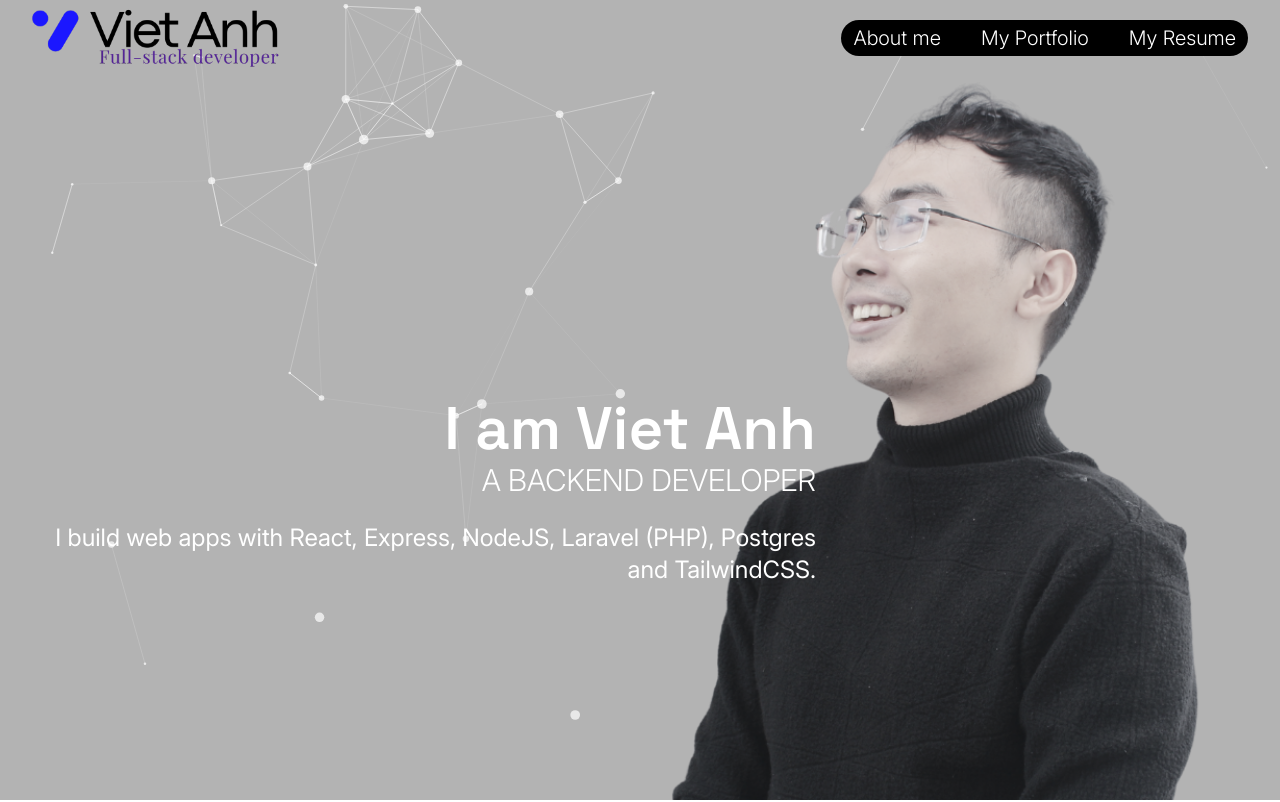
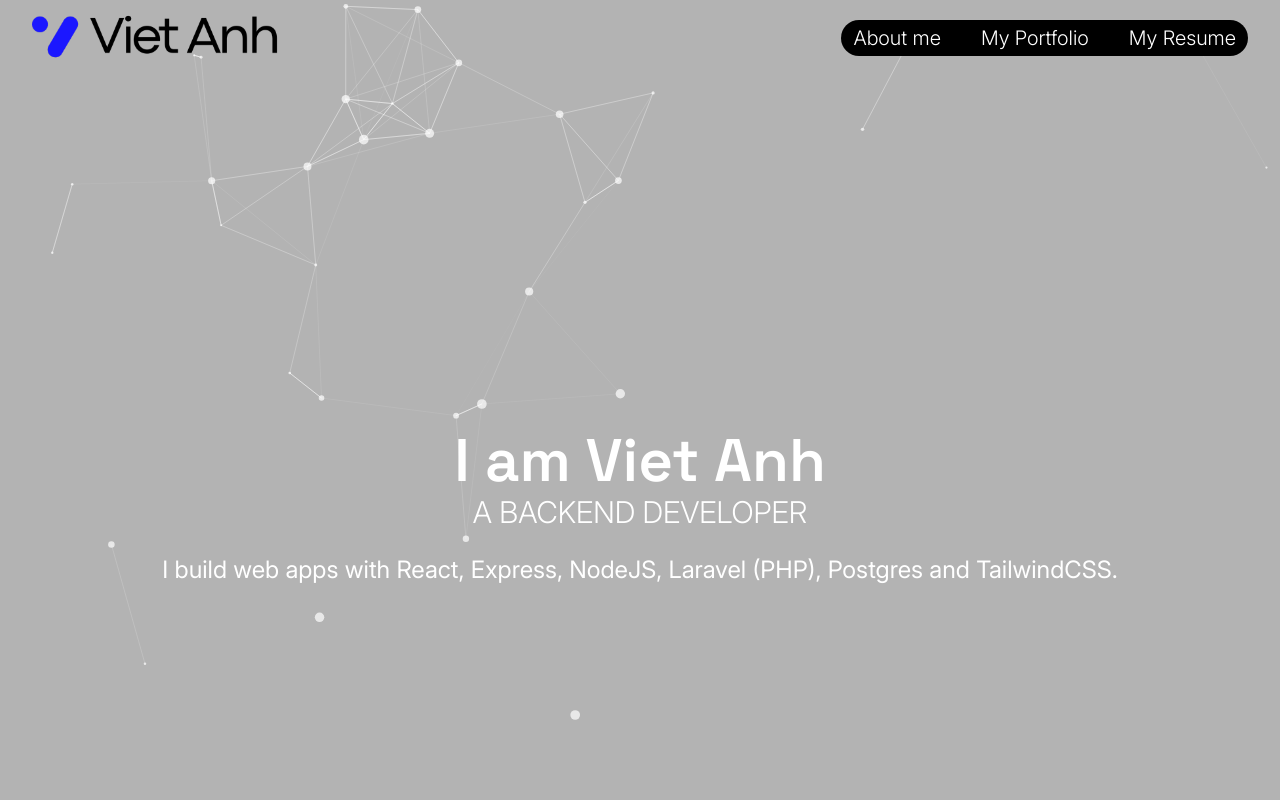
Before and after one commit to VietAnhPhan/my-portfolio, a React (Vite) app: page / in a window 1280 px wide. Shown: the top 802 px of the page. Built offline with nearby package versions, Linux system fonts and the light colour scheme; some icons are missing.

Commit message:
Hide the image background

```diff
--- a/src/Hero.module.css
+++ b/src/Hero.module.css
@@ -1,5 +1,5 @@
 .background {
-  background-image: url(/profile/vietanh-banner-sweater.png);
+  /* background-image: url(/profile/vietanh-banner-sweater.png); */
   background-size: cover;
   background-repeat: no-repeat;
   background-position-x: center;
--- a/src/components/AboutMe.jsx
+++ b/src/components/AboutMe.jsx
@@ -27,7 +27,7 @@ function AboutMe() {
         height={80}
         background="about-me"
         gradient={true}
-        bannerUrl={"/profile/vietanh-banner-sweater.png"}
+        // bannerUrl={"/profile/vietanh-banner-sweater.png"}
       ></Banner>
       <div className="container max-w-2xl py-20">
         <h2 className="text-5xl mb-6">About me</h2>
--- a/src/components/Banner/Banner.module.css
+++ b/src/components/Banner/Banner.module.css
@@ -63,7 +63,7 @@
 }
 
 .aboutMeBg {
-  background-image: url(/profile/vietanh-banner-sweater.png);
+  /* background-image: url(/profile/vietanh-banner-sweater.png); */
   background-color: #b3b3b3;
   background-position-x: center;
 }
--- a/src/components/Home/Home.jsx
+++ b/src/components/Home/Home.jsx
@@ -15,10 +15,8 @@ function Home() {
       <div className={`${styles.background} flex items-end`}>
         <Particle />
         <div className="container mx-auto lg:py-20 mb-9 lg:mb-0">
-          <div className="md:grid md:grid-cols-3 gap-x-20 ">
-            <div className="col-span-2 flex items-end">
           <div
-                className={`flex flex-col text-left lg:text-right ${animation.appearUp}`}
+            className={`flex flex-col text-center ${animation.appearUp}`}
           >
             {/* Introduction text*/}
             <h1 className="text-6xl 2xl:text-8xl font-bold text-white">
@@ -35,15 +33,13 @@ function Home() {
             </p>
 
             {/* Icons */}
-                <div className="lg:mt-12 flex justify-end gap-x-3 text-white">
+            <div className="lg:mt-12 flex justify-center gap-x-3 text-white">
               <a href="https://www.linkedin.com/in/anhphanweb/">
                 <LinkedInIcon fontSize="large"></LinkedInIcon>
               </a>
               <a href="https://github.com/vietAnhPhan/">
                 <GitHubIcon fontSize="large"></GitHubIcon>
               </a>
-                </div>
-              </div>
             </div>
           </div>
           <div className="text-center">
```
Also changed, not shown: public/logo/vietanh-logo-white-bg-2.png (added), public/logo/vietanh-logo-white-bg.png. Lines whose indentation alone changed are shown as unchanged.
